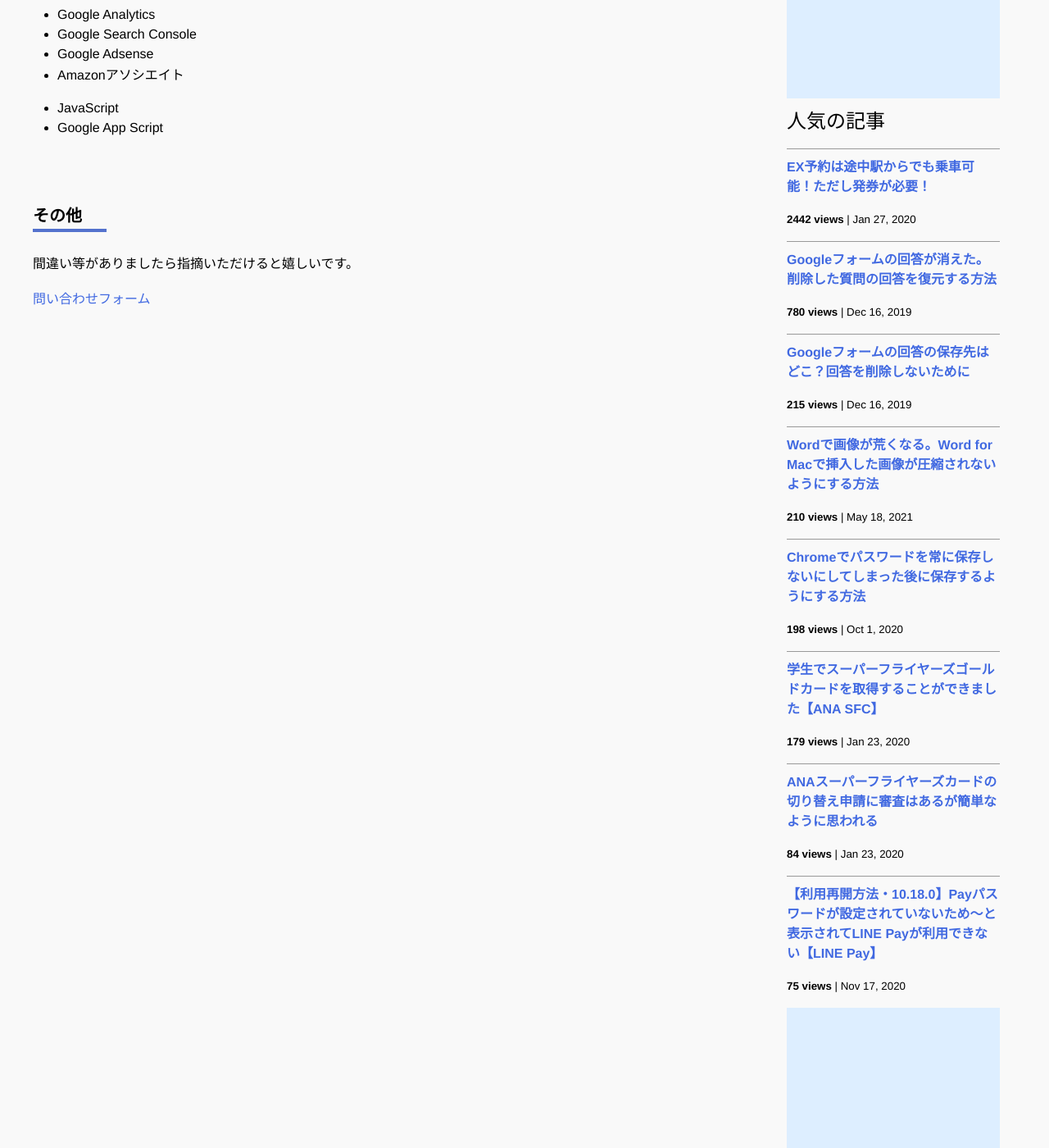
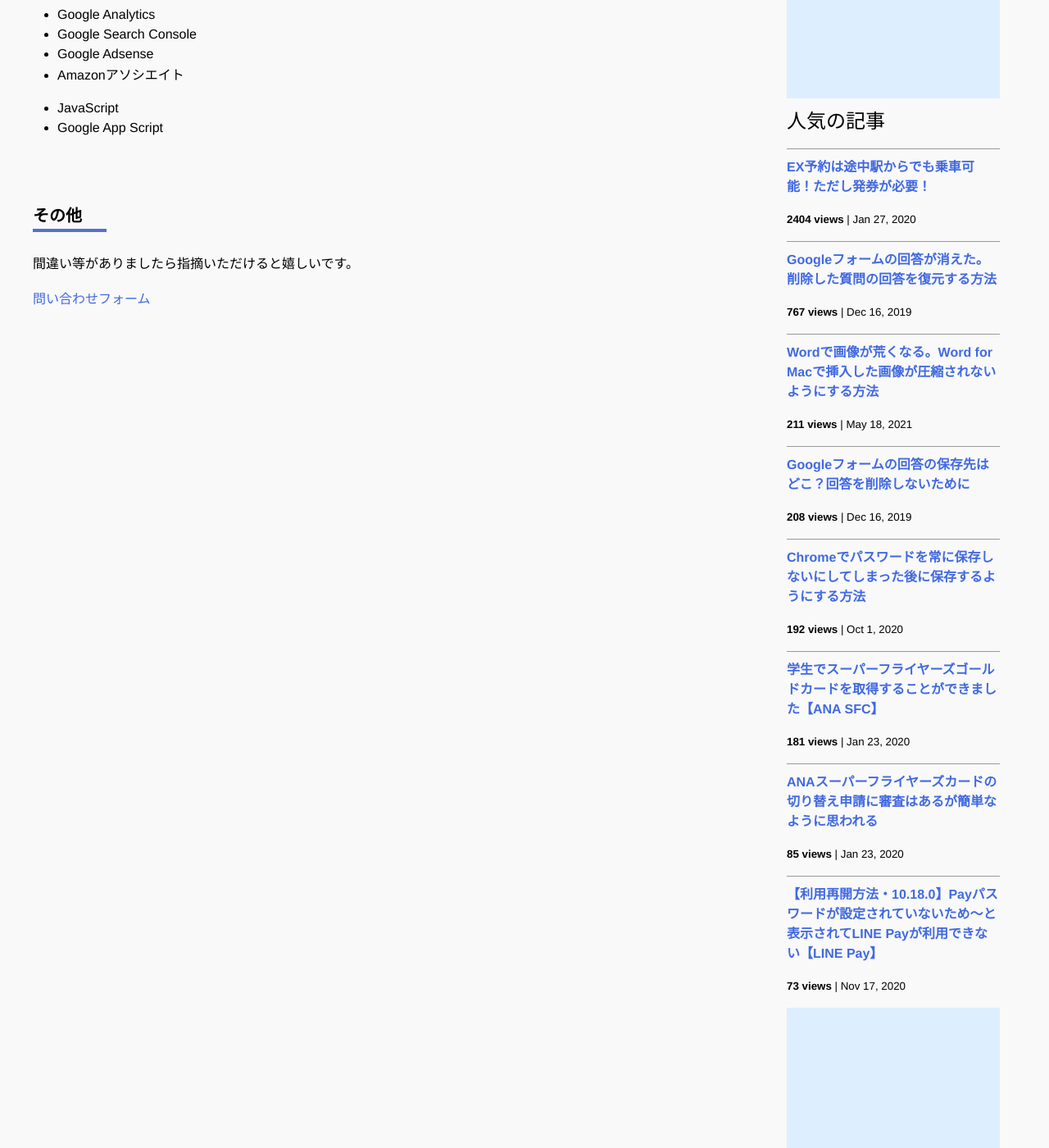
Before and after one commit to iwanaminami/shoyaiwaname, a Jekyll site: the page built from about.markdown, in a window 1280 px wide and 1400 px high, scrolled down 693 px. Shown: the whole window at 82% size. Built offline with Jekyll 4.4.1, drawn with Linux system fonts in a browser that asks for light colours; nearby versions of some CDN libraries; comment, search, counter and statistics services are not loaded.

Commit message:
a new commit message

```diff
--- a/_data/popularposts.yml
+++ b/_data/popularposts.yml
@@ -1,17 +1,17 @@
 side:
-  - view: 2442
+  - view: 2404
     url: /2020/01/27/ex-rideontheway.html
-  - view: 780
+  - view: 767
     url: /2019/12/16/restore-googleform.html
-  - view: 215
+  - view: 211
+    url: /2021/05/18/image-compression-word.html
+  - view: 208
     url: /2019/12/16/googleform-answers.html
-  - view: 210
-    url: /2021/05/18/image-compression-word.html
-  - view: 198
+  - view: 192
     url: /2020/10/01/googlepassword.html
-  - view: 179
+  - view: 181
     url: /2020/01/23/sfcgold.html
-  - view: 84
+  - view: 85
     url: /2020/01/23/sfc-judge.html
-  - view: 75
+  - view: 73
     url: /2020/11/17/linepay.html
```
